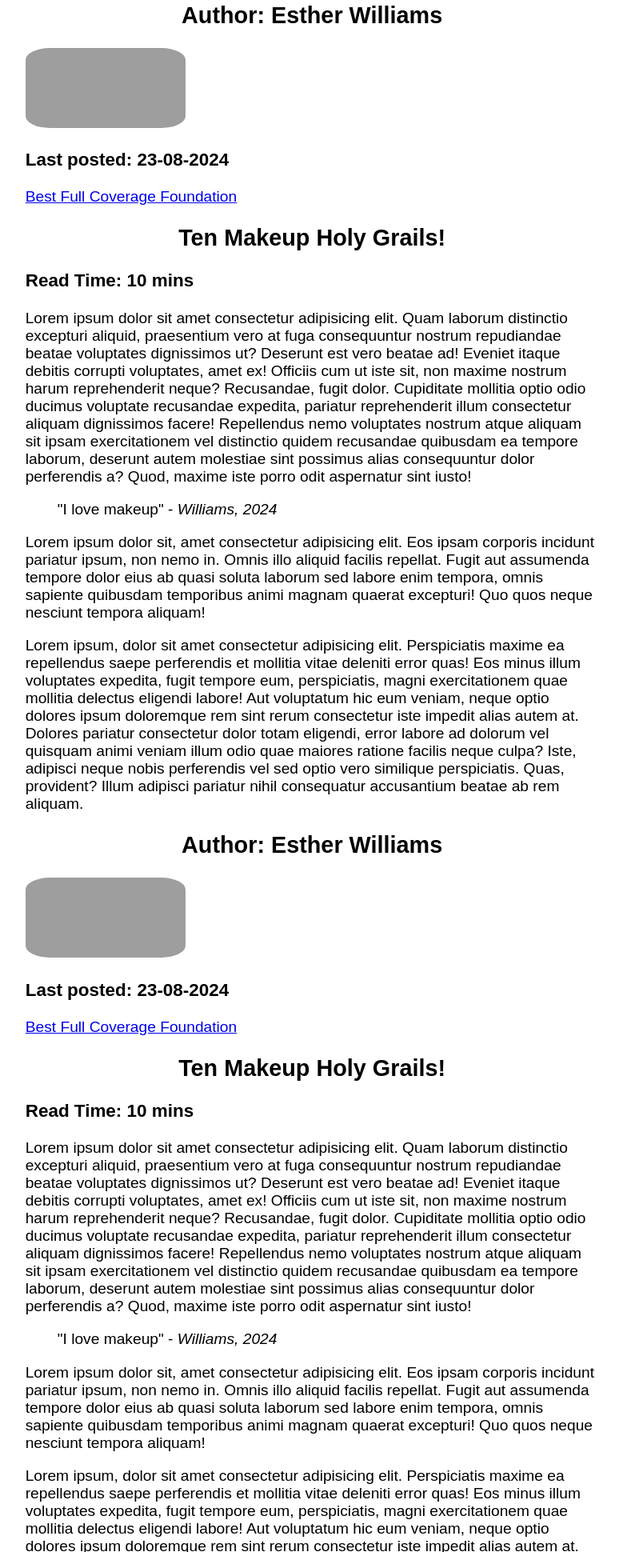
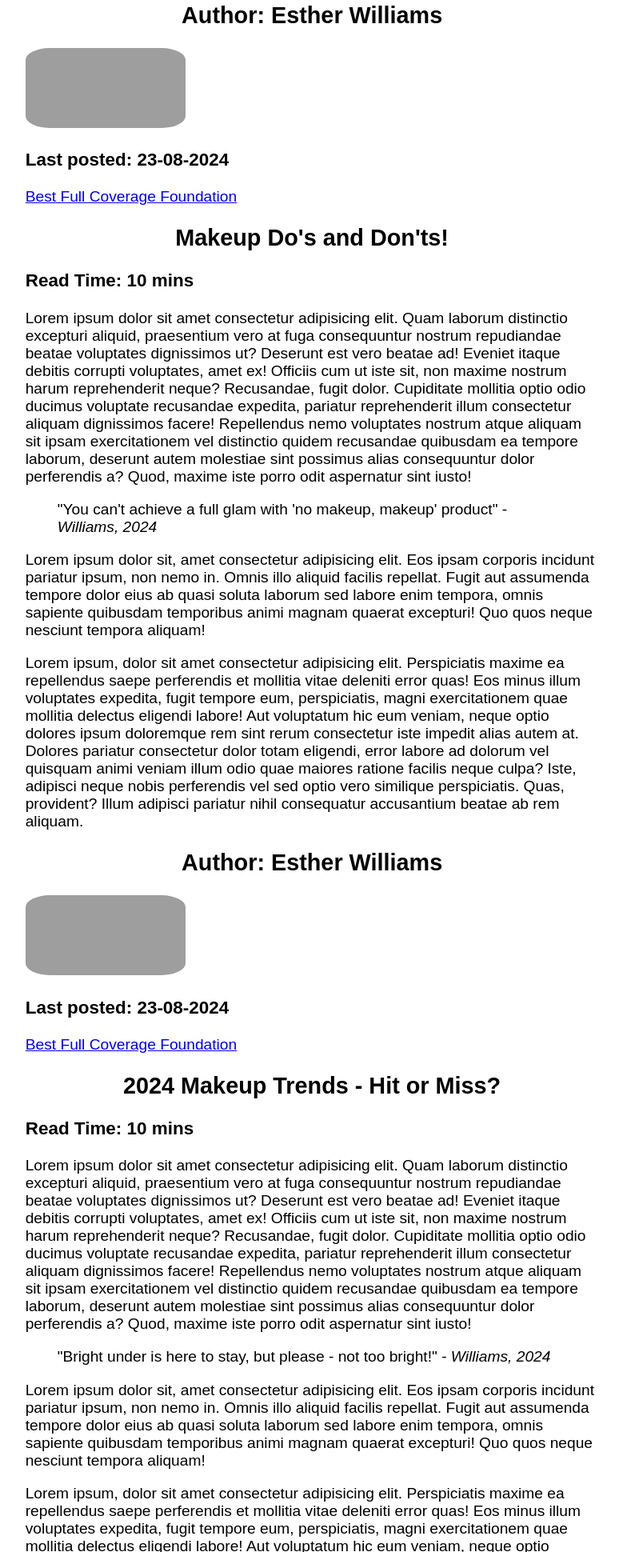
Before and after one commit to EstherW-10/EstherW-10.github.io, a plain HTML site: page index.html in a window 1280 px wide. Shown: the part 860-2800 px from the top of the page at 80% size, without its empty margins (362-1136 px from the left). Drawn offline with Linux system fonts and the light colour scheme; no server answers; grey boxes are pictures that could not be loaded.

Commit message:
Update index.html

```diff
--- a/index.html
+++ b/index.html
@@ -11,7 +11,7 @@
 <body>
    <header id="mainheader">
         <!-- the content of the header goes here -->
-         <h1 id="logo"> BrightBlog </h1>
+         <h1 id="logo"> Beauty Bank </h1>
          <nav>
             <ul id="nav-ul">
                 <li><a href="" class="navbutton">Home</a></li>
@@ -68,13 +68,13 @@
                 <article>
                     <header>
                         <!-- Article header goes here -->
-                         <h2> Ten Makeup Holy Grails! </h2>
+                         <h2> Makeup Do's and Don'ts! </h2>
                          <h3> Read Time: 10 mins </h3>
                     </header>
                     <main>
                         <p> Lorem ipsum dolor sit amet consectetur adipisicing elit. Quam laborum distinctio excepturi aliquid, praesentium vero at fuga consequuntur nostrum repudiandae beatae voluptates dignissimos ut? Deserunt est vero beatae ad! Eveniet itaque debitis corrupti voluptates, amet ex! Officiis cum ut iste sit, non maxime nostrum harum reprehenderit neque? Recusandae, fugit dolor. Cupiditate mollitia optio odio ducimus voluptate recusandae expedita, pariatur reprehenderit illum consectetur aliquam dignissimos facere! Repellendus nemo voluptates nostrum atque aliquam sit ipsam exercitationem vel distinctio quidem recusandae quibusdam ea tempore laborum, deserunt autem molestiae sint possimus alias consequuntur dolor perferendis a? Quod, maxime iste porro odit aspernatur sint iusto! </p>
                         <blockquote>
-                            "I love makeup" - <cite> Williams, 2024 </cite>
+                            "You can't achieve a full glam with 'no makeup, makeup' product" - <cite> Williams, 2024 </cite>
                         </blockquote>
                         <p> Lorem ipsum dolor sit, amet consectetur adipisicing elit. Eos ipsam corporis incidunt pariatur ipsum, non nemo in. Omnis illo aliquid facilis repellat. Fugit aut assumenda tempore dolor eius ab quasi soluta laborum sed labore enim tempora, omnis sapiente quibusdam temporibus animi magnam quaerat excepturi! Quo quos neque nesciunt tempora aliquam!</p>
                         <p> Lorem ipsum, dolor sit amet consectetur adipisicing elit. Perspiciatis maxime ea repellendus saepe perferendis et mollitia vitae deleniti error quas! Eos minus illum voluptates expedita, fugit tempore eum, perspiciatis, magni exercitationem quae mollitia delectus eligendi labore! Aut voluptatum hic eum veniam, neque optio dolores ipsum doloremque rem sint rerum consectetur iste impedit alias autem at. Dolores pariatur consectetur dolor totam eligendi, error labore ad dolorum vel quisquam animi veniam illum odio quae maiores ratione facilis neque culpa? Iste, adipisci neque nobis perferendis vel sed optio vero similique perspiciatis. Quas, provident? Illum adipisci pariatur nihil consequatur accusantium beatae ab rem aliquam.</p>
@@ -89,13 +89,13 @@
                 <article>
                     <header>
                         <!-- Article header goes here -->
-                         <h2> Ten Makeup Holy Grails! </h2>
+                         <h2> 2024 Makeup Trends - Hit or Miss? </h2>
                          <h3> Read Time: 10 mins </h3>
                     </header>
                     <main>
                         <p> Lorem ipsum dolor sit amet consectetur adipisicing elit. Quam laborum distinctio excepturi aliquid, praesentium vero at fuga consequuntur nostrum repudiandae beatae voluptates dignissimos ut? Deserunt est vero beatae ad! Eveniet itaque debitis corrupti voluptates, amet ex! Officiis cum ut iste sit, non maxime nostrum harum reprehenderit neque? Recusandae, fugit dolor. Cupiditate mollitia optio odio ducimus voluptate recusandae expedita, pariatur reprehenderit illum consectetur aliquam dignissimos facere! Repellendus nemo voluptates nostrum atque aliquam sit ipsam exercitationem vel distinctio quidem recusandae quibusdam ea tempore laborum, deserunt autem molestiae sint possimus alias consequuntur dolor perferendis a? Quod, maxime iste porro odit aspernatur sint iusto! </p>
                         <blockquote>
-                            "I love makeup" - <cite> Williams, 2024 </cite>
+                            "Bright under is here to stay, but please - not too bright!" - <cite> Williams, 2024 </cite>
                         </blockquote>
                         <p> Lorem ipsum dolor sit, amet consectetur adipisicing elit. Eos ipsam corporis incidunt pariatur ipsum, non nemo in. Omnis illo aliquid facilis repellat. Fugit aut assumenda tempore dolor eius ab quasi soluta laborum sed labore enim tempora, omnis sapiente quibusdam temporibus animi magnam quaerat excepturi! Quo quos neque nesciunt tempora aliquam!</p>
                         <p> Lorem ipsum, dolor sit amet consectetur adipisicing elit. Perspiciatis maxime ea repellendus saepe perferendis et mollitia vitae deleniti error quas! Eos minus illum voluptates expedita, fugit tempore eum, perspiciatis, magni exercitationem quae mollitia delectus eligendi labore! Aut voluptatum hic eum veniam, neque optio dolores ipsum doloremque rem sint rerum consectetur iste impedit alias autem at. Dolores pariatur consectetur dolor totam eligendi, error labore ad dolorum vel quisquam animi veniam illum odio quae maiores ratione facilis neque culpa? Iste, adipisci neque nobis perferendis vel sed optio vero similique perspiciatis. Quas, provident? Illum adipisci pariatur nihil consequatur accusantium beatae ab rem aliquam.</p>
@@ -165,7 +165,7 @@
         <hr>
    </main>
 <footer>
-    <h2> BrightBlogSite</h2>
+    <h2> BeautyBankSite</h2>
     <section>
         <nav>
             <ul id="footer-ul">
```
